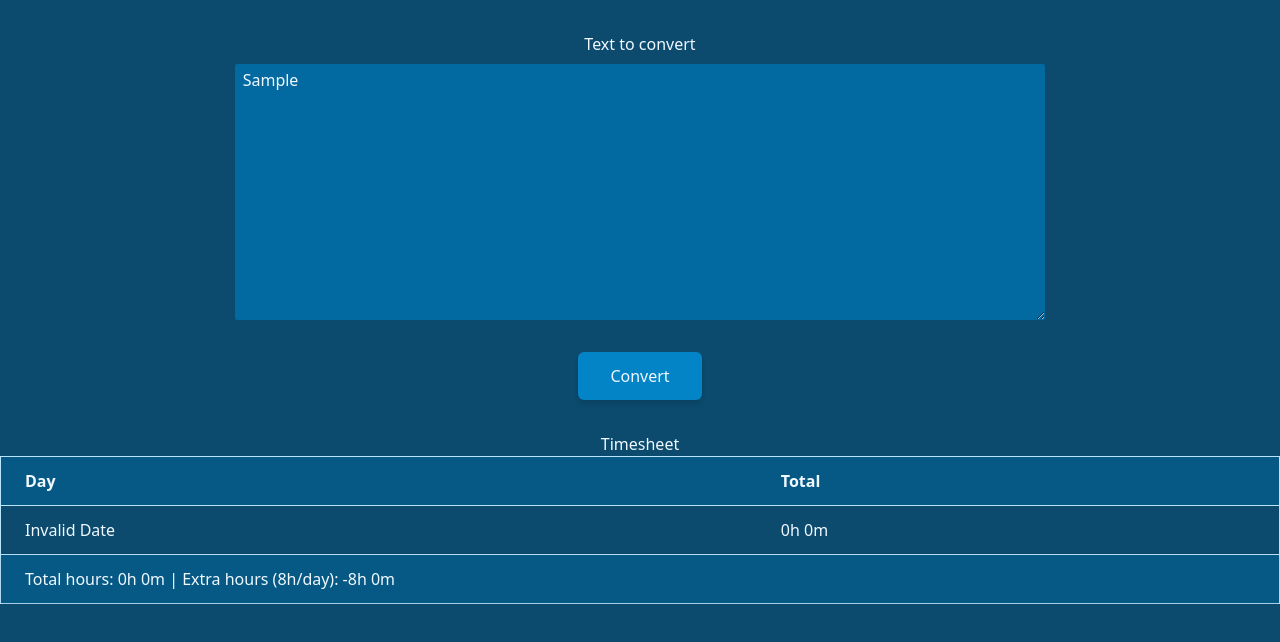
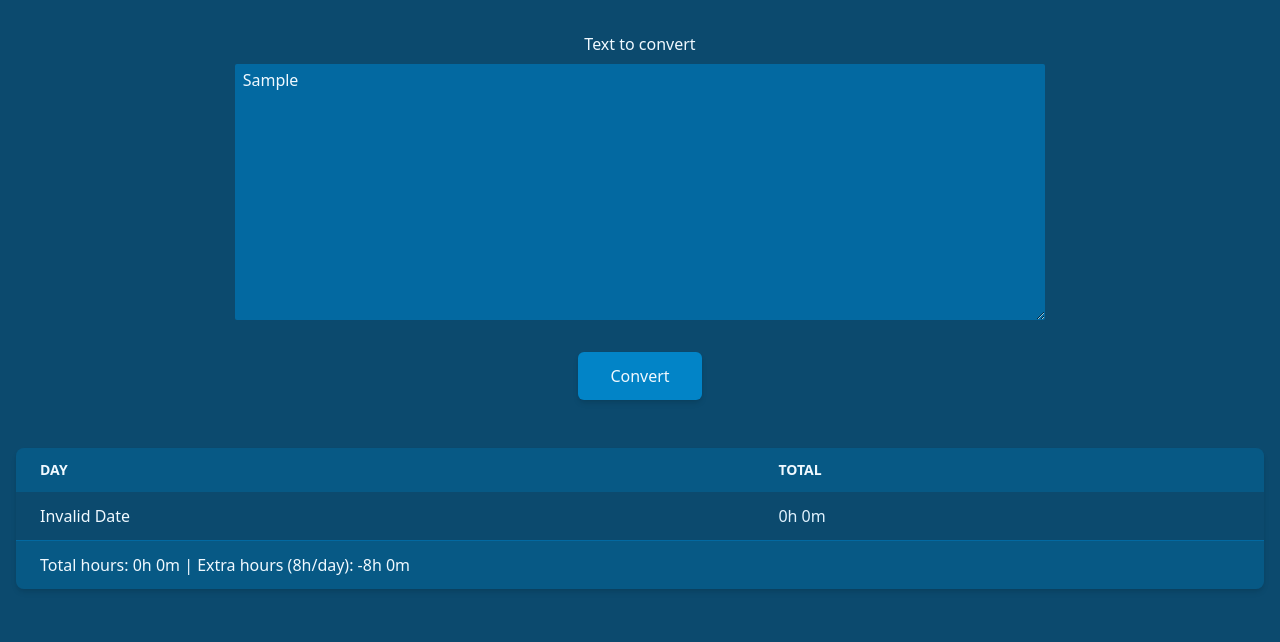
Before and after one commit to miguelcarvalho13/quick-timesheet, a React (Create React App) app: page / in a window 1280 px wide. Both pictures are taken after typing "Sample" into the empty fields and a click on the input "Convert". Shown: the top 642 px of the page. Built offline with nearby package versions, Linux system fonts and the light colour scheme.

Commit message:
feat(table): redesign table

```diff
--- a/src/App.tsx
+++ b/src/App.tsx
@@ -35,7 +35,7 @@ function App() {
         >
         </input>
       </form>
-      <div className='w-full overflow-x-scroll'>
+      <div className='p-4'>
         <TimesheetTable daysList={daysList} />
       </div>
     </div>
--- a/src/components/TimesheetTable.tsx
+++ b/src/components/TimesheetTable.tsx
@@ -19,39 +19,46 @@ function TimesheetTable(props: TimesheetTableProps) {
   const maxNumberOfEntries = Array.from({ length: Math.max(...props.daysList.map(d => d.intervalsAsEntries.length)) })
 
   return (
-    <table className='table-auto border-collapse border border-sky-200 w-full p-8'>
-      <caption>Timesheet</caption>
-      <thead>
+    <div className='overflow-x-auto relative rounded-lg shadow-md'>
+      <table className='table-auto w-full text-left'>
+        <caption className='sr-only'>Timesheet</caption>
+        <thead className='bg-sky-800 sticky -top-1 text-sm uppercase'>
           <tr>
-          <th className='bg-sky-800 border-b border-sky-200 sticky text-left -top-1 px-6 py-3 whitespace-nowrap'>Day</th>
-          {maxNumberOfEntries.map((_, i) => <th className='bg-sky-800 border-b border-sky-200 sticky text-left -top-1 px-6 py-3 whitespace-nowrap' key={i}>Entry {i+1}</th>)}
-          <th className='bg-sky-800 border-b border-sky-200 sticky text-left -top-1 px-6 py-3 whitespace-nowrap'>Total</th>
+            <th className='px-6 py-3 whitespace-nowrap'>Day</th>
+            {maxNumberOfEntries.map((_, i) => {
+              return (
+                <th className='px-6 py-3 whitespace-nowrap' key={i}>
+                  Entry {i+1}
+                </th>
+              );
+            })}
+            <th className='px-6 py-3 whitespace-nowrap'>Total</th>
           </tr>
         </thead>
-      <tbody>
+        <tbody className='text-sky-100 font-thin'>
           {props.daysList.map((timesheetDay) => {
             return (
-            <tr key={formatDay(timesheetDay.date)}>
-              <td className='border-b border-sky-200 px-6 py-3 whitespace-nowrap'>{formatDay(timesheetDay.date)}</td>
+              <tr className='border-b border-sky-700' key={formatDay(timesheetDay.date)}>
+                <td className='px-6 py-3 text-sky-50 font-normal whitespace-nowrap'>{formatDay(timesheetDay.date)}</td>
                 {maxNumberOfEntries.map((_, i) => {
                   const entry = timesheetDay.intervalsAsEntries[i];
 
                   return (
-                  <td className='border-b border-sky-200 px-6 py-3 whitespace-nowrap' key={i}>
+                    <td className='px-6 py-3 whitespace-nowrap' key={i}>
                       {entry ? formatHourOfDay(entry) : '-'}
                     </td>
                   );
                 })}
-              <td className='border-b border-sky-200 px-6 py-3 whitespace-nowrap'>
+                <td className='px-6 py-3 whitespace-nowrap'>
                   {formatDuration(timesheetDay.totalDurationInMinutes)}
                 </td>
               </tr>
             );
           })}
         </tbody>
-      <tfoot>
+        <tfoot className='bg-sky-800 bottom-0 sticky'>
           <tr>
-          <td className='bg-sky-800 drop-shadow  border-b border-sky-200 sticky bottom-0 px-6 py-3 whitespace-nowrap' colSpan={maxNumberOfEntries.length + 2}>
+            <td className='px-6 py-3 whitespace-nowrap' colSpan={maxNumberOfEntries.length + 2}>
               <span>Total hours: {formatTotalHours(props.daysList)}</span>
               <span>&nbsp;|&nbsp;</span>
               <span>Extra hours (8h/day): {formatExtraHours(props.daysList)}</span>
@@ -59,6 +66,7 @@ function TimesheetTable(props: TimesheetTableProps) {
           </tr>
         </tfoot>
       </table>
+    </div>
   );
 }
 
```
Lines whose indentation alone changed are shown as unchanged.
